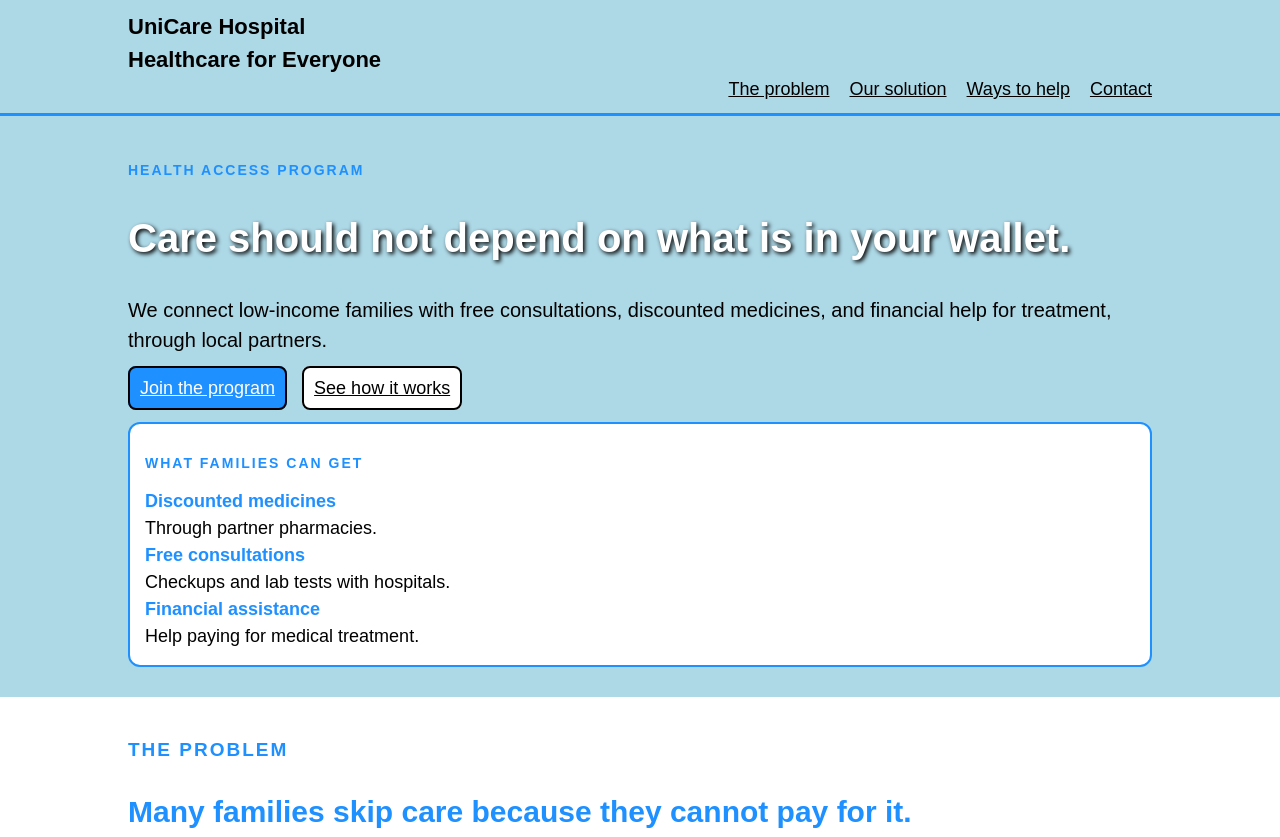
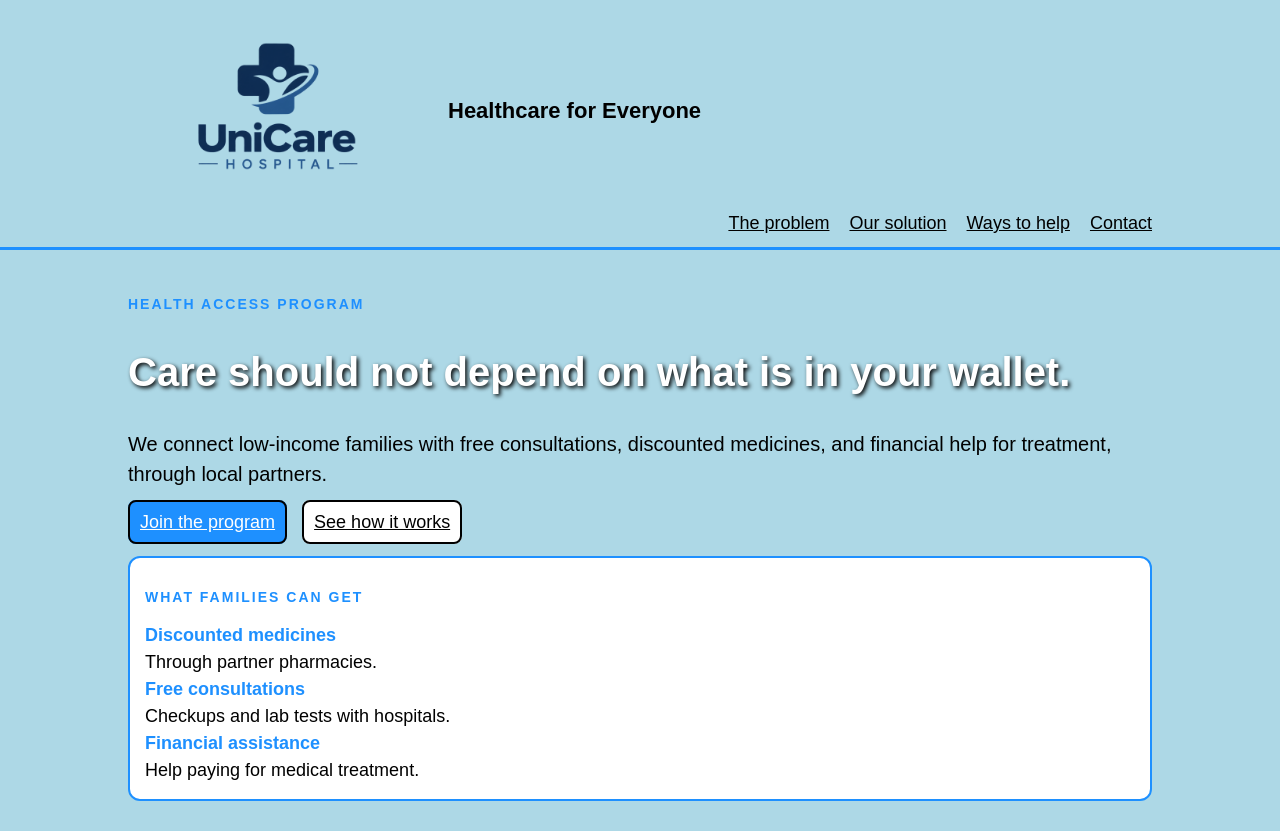
Before and after one commit to 25-canada/Final-Project, a plain HTML site: page index.html in a window 1280 px wide. Shown: the top 837 px of the page. Drawn offline with Linux system fonts and the light colour scheme.

Commit message:
Adding image and fixed css

```diff
--- a/index.html
+++ b/index.html
@@ -10,20 +10,18 @@
 <body>
 
 <header class="nav">
+
   <div class="wrap">
-    <a class="brand">
-      UniCare Hospital
-    </a>
-    <br>
-    <a class="brand" href="#top">
-      Healthcare for Everyone
-    </a>
+    <div class="container">
+    <img src="UniCare.png" width="300">
+    <a class="brand" href="#top";>Healthcare for Everyone</a></div>
     <nav class="links" aria-label="Page sections">
       <a href="#problem">The problem</a>
       <a href="#solution">Our solution</a>
       <a href="#help">Ways to help</a>
       <a href="#contact">Contact</a>
     </nav>
+
   </div>
 </header>
 
--- a/style.css
+++ b/style.css
@@ -31,6 +31,12 @@ h3 {
   width: 80%;
   margin: 0 auto;
   text-decoration: none;
+}
+
+.container {
+  display: flex;
+  align-items: center;
+  gap: 20px;
 }
 
 .nav {
```
